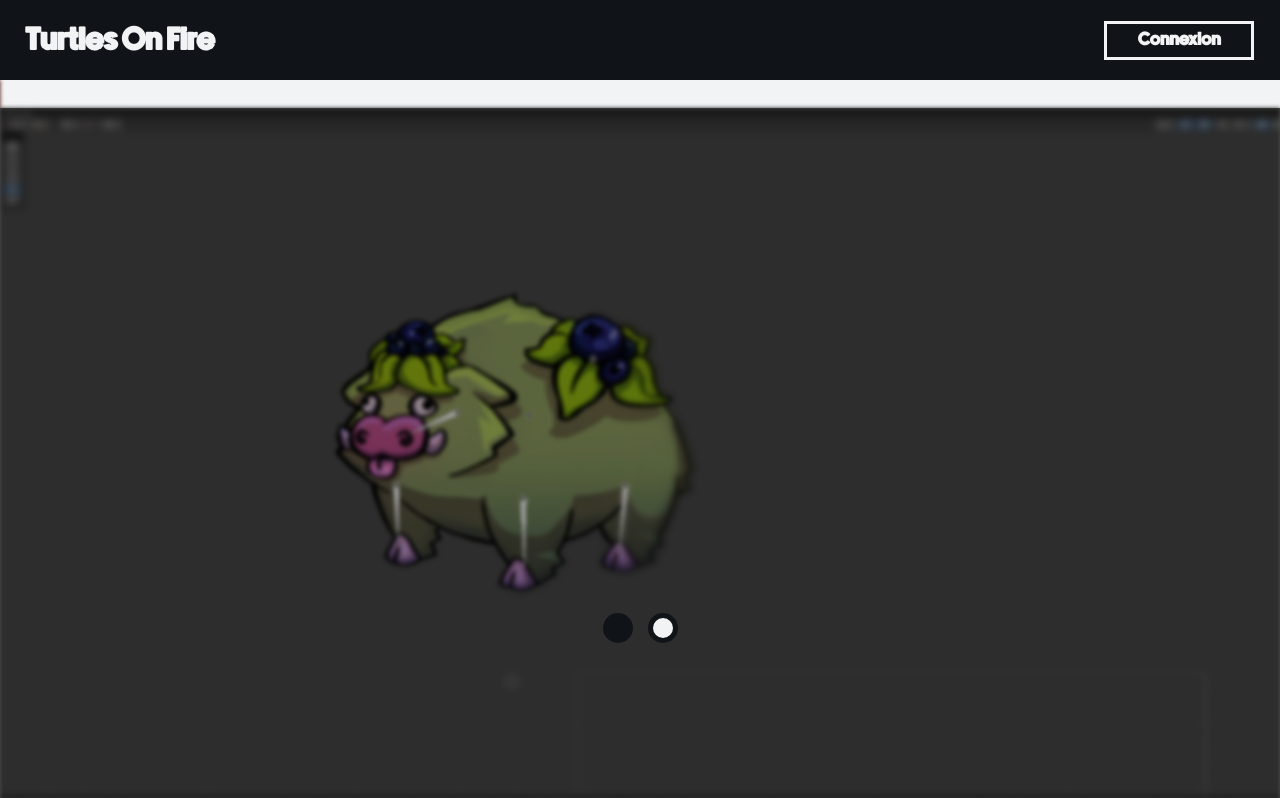
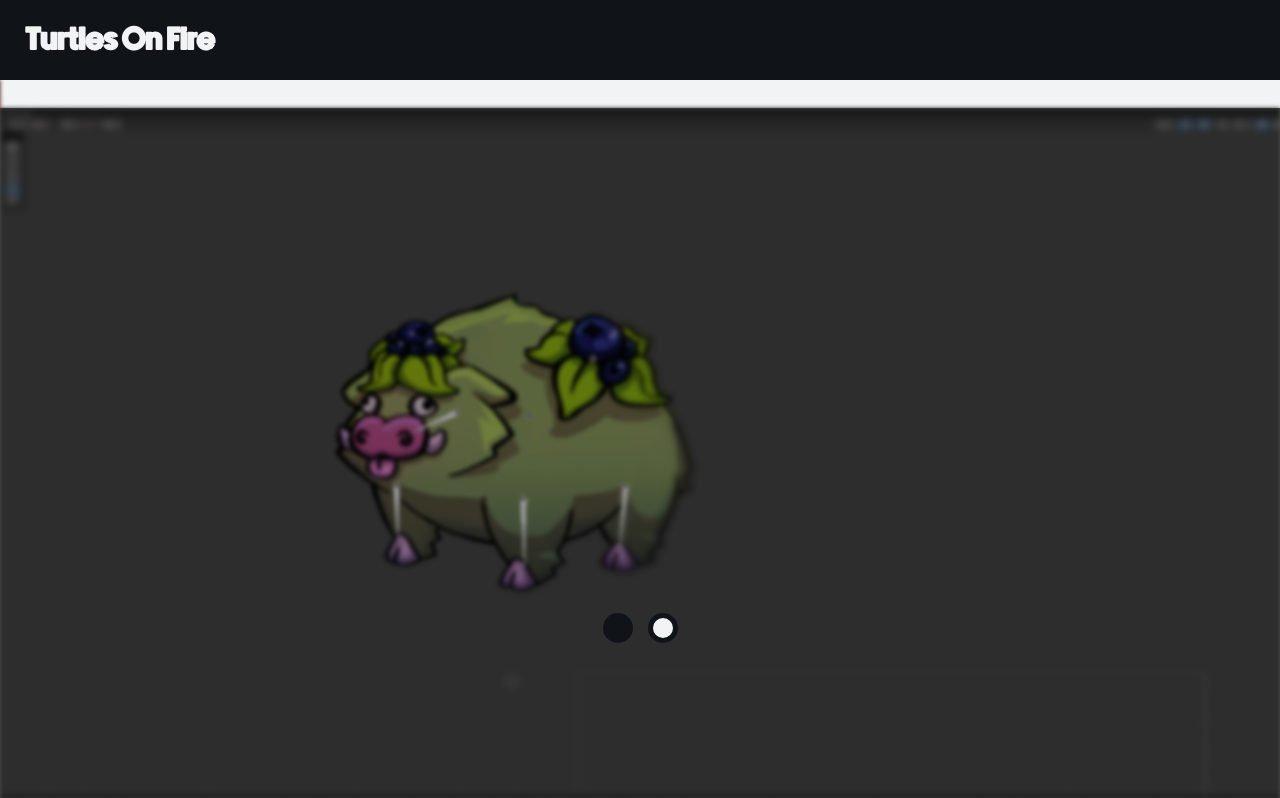
Before and after one commit to Kane0086/BlackSwanStudioWebsite, a React (Create React App) app: page / in a window 1280 px wide. Shown: the top 798 px of the page. Built offline with nearby package versions, Linux system fonts and the light colour scheme.

Commit message:
[FIX] Hide connection button

```diff
--- a/src/components/Header.js
+++ b/src/components/Header.js
@@ -9,9 +9,9 @@
           <h1 className="bss-title">{title}</h1>
         </div>
         <div className="connection-container">
-          <div className="connection-frame">
+          {/* <div className="connection-frame">
             <h2 className="connection">Connexion</h2>
-          </div>
+          </div> */}
         </div>
       </div>
     </div>
```
